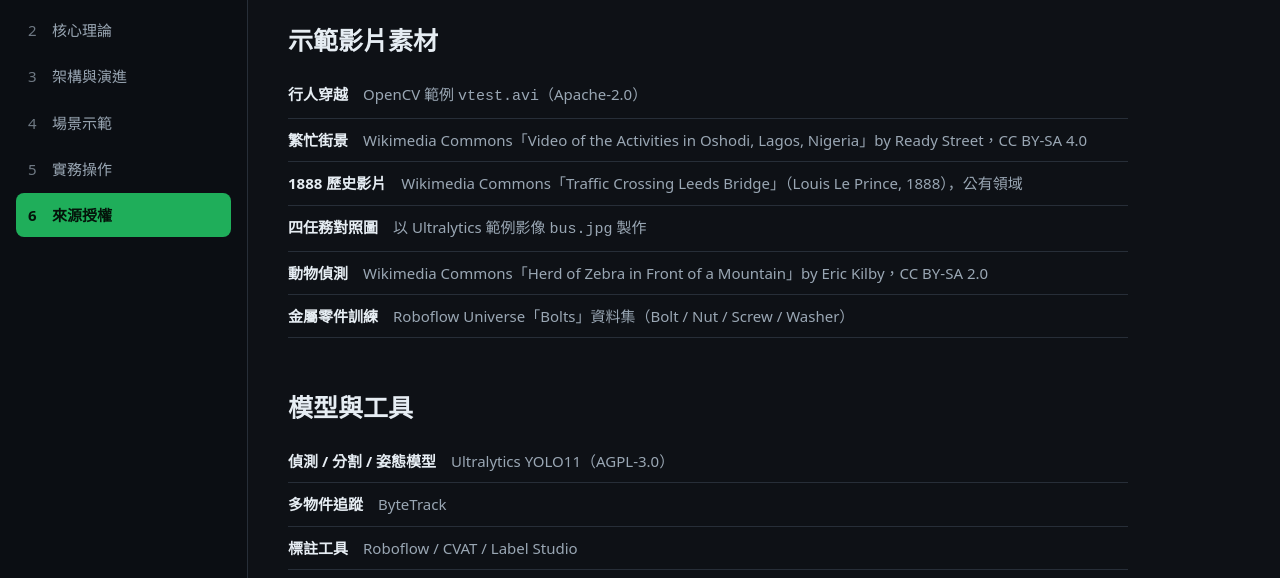
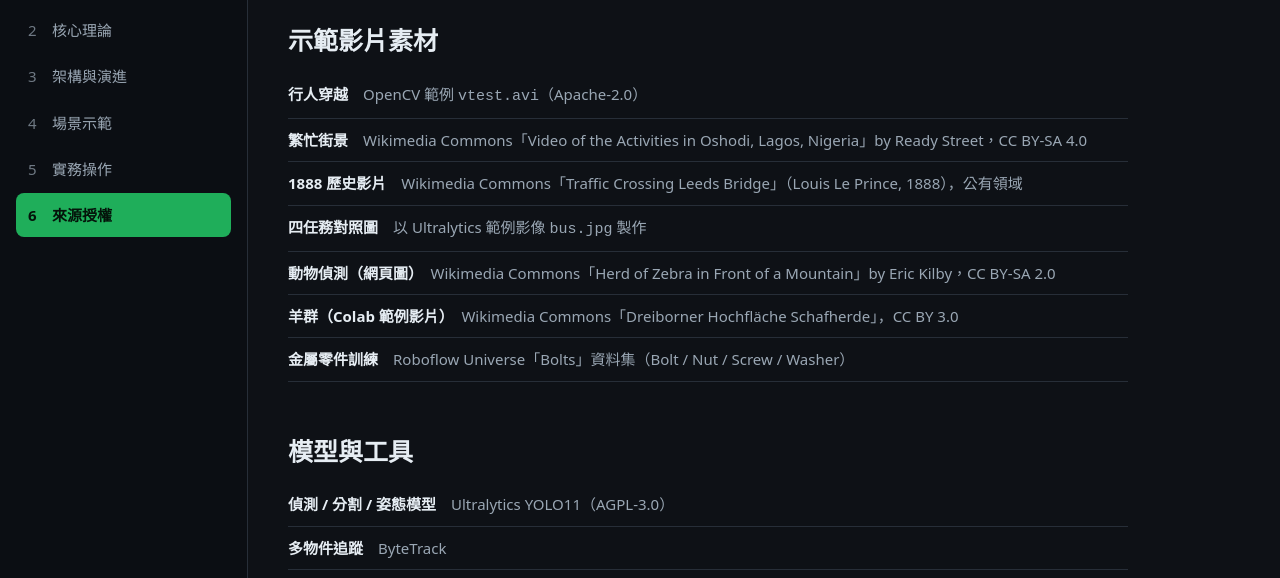
Before and after one commit to ai-cooperation/yolo-vision-course, a plain HTML site: page docs/06-credits.html in a window 1280 px wide. Shown: the part 200-778 px from the top of the page. Drawn offline with Linux system fonts and the light colour scheme.

Commit message:
fix(workshop): STREAMS 改 3 國道即時+3 CC clip,全可靠不靠 YouTube;remap 所有 channel、修 KeyError、clip 隨機抓幀;補羊群授權

```diff
--- a/docs/06-credits.html
+++ b/docs/06-credits.html
@@ -31,7 +31,8 @@
     <li><b>繁忙街景</b>　Wikimedia Commons「Video of the Activities in Oshodi, Lagos, Nigeria」by Ready Street，CC BY-SA 4.0</li>
     <li><b>1888 歷史影片</b>　Wikimedia Commons「Traffic Crossing Leeds Bridge」（Louis Le Prince, 1888），公有領域</li>
     <li><b>四任務對照圖</b>　以 Ultralytics 範例影像 <code>bus.jpg</code> 製作</li>
-    <li><b>動物偵測</b>　Wikimedia Commons「Herd of Zebra in Front of a Mountain」by Eric Kilby，CC BY-SA 2.0</li>
+    <li><b>動物偵測（網頁圖）</b>　Wikimedia Commons「Herd of Zebra in Front of a Mountain」by Eric Kilby，CC BY-SA 2.0</li>
+    <li><b>羊群（Colab 範例影片）</b>　Wikimedia Commons「Dreiborner Hochfläche Schafherde」，CC BY 3.0</li>
     <li><b>金屬零件訓練</b>　Roboflow Universe「Bolts」資料集（Bolt / Nut / Screw / Washer）</li>
   </ul>
 
```
Also changed, not shown: 4 other files.
